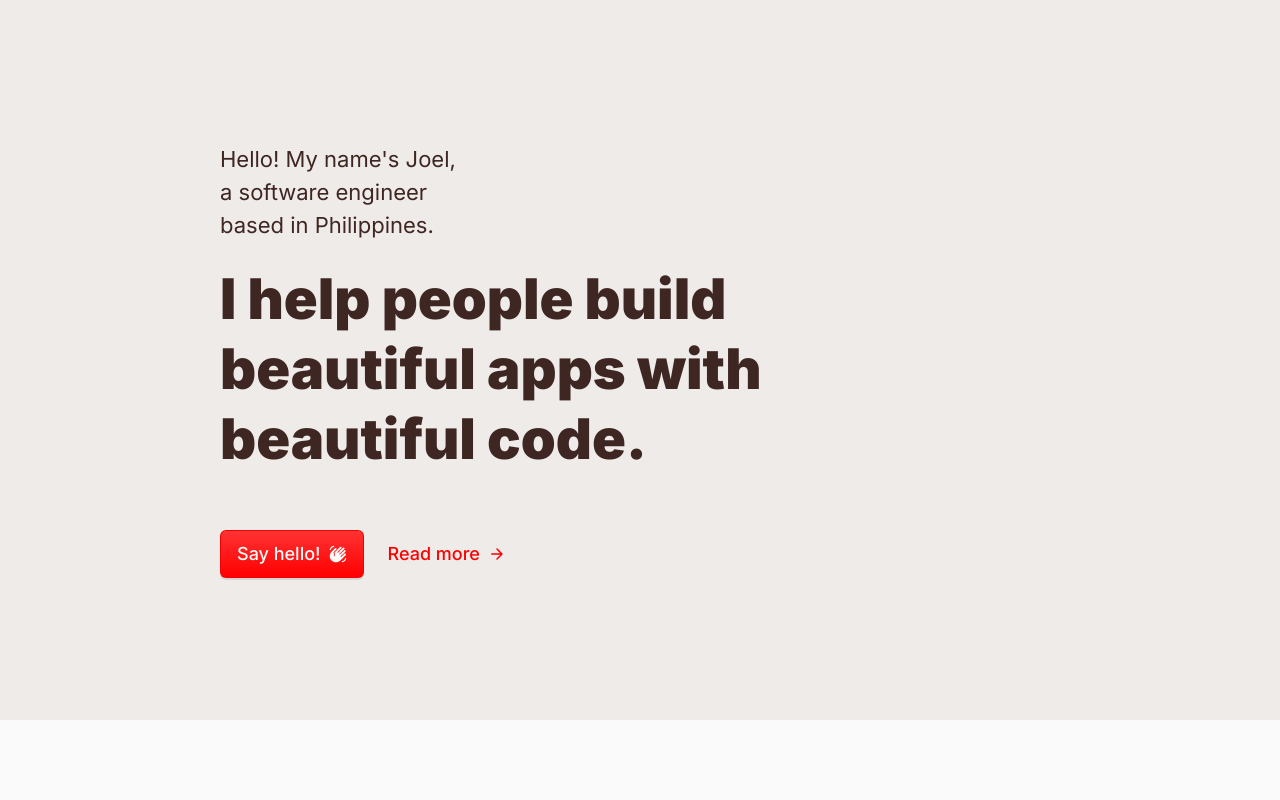
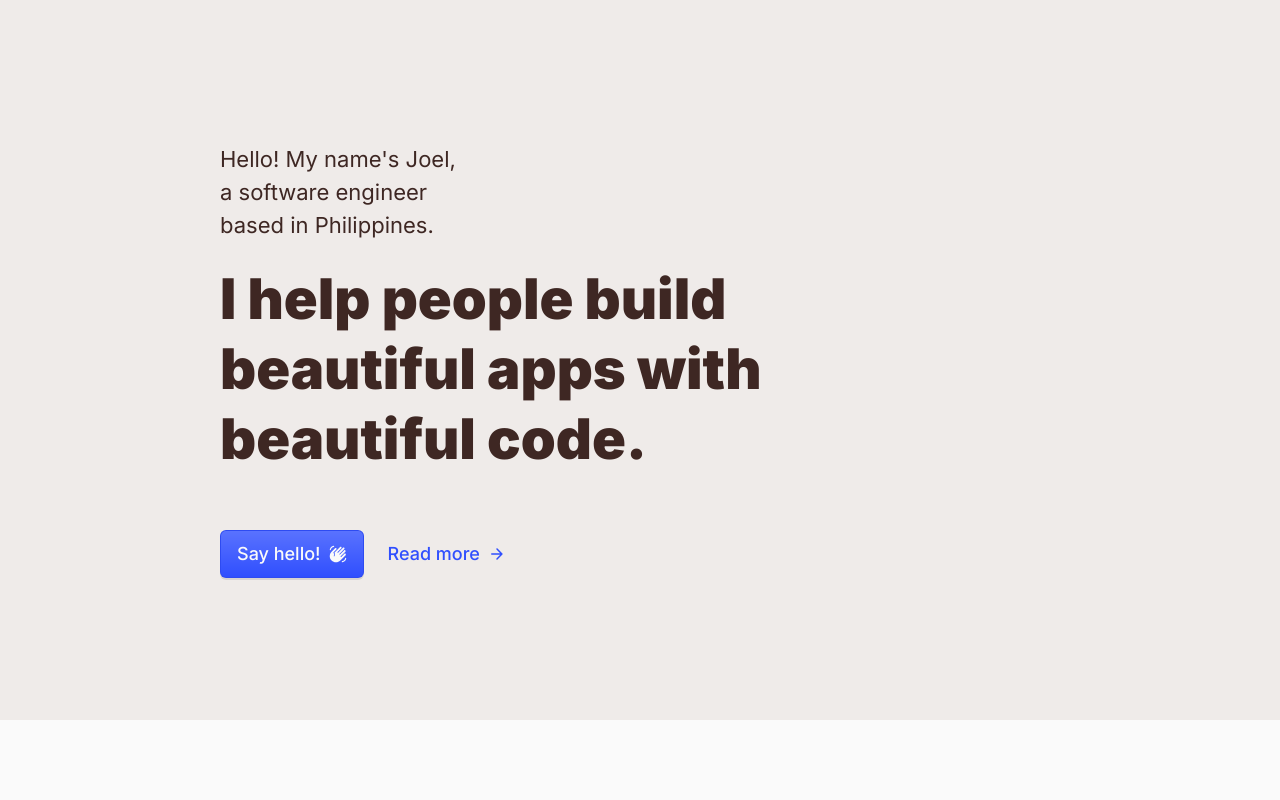
Before and after one commit to joeltumambo/joeltumambo.com, a Next.js app: page / in a window 1280 px wide. Shown: the top 800 px of the page. Built offline with nearby package versions, Linux system fonts and the light colour scheme.

Commit message:
Undo Button color change

```diff
--- a/components/Button.tsx
+++ b/components/Button.tsx
@@ -33,7 +33,7 @@ const Button: React.FC<ButtonProps> = ({
   onClick,
   href,
   target,
-  color: colorProp = "red",
+  color: colorProp = "var(--indigo-a700)",
   children,
 }) => {
   const buttonClass = classnames(
```
